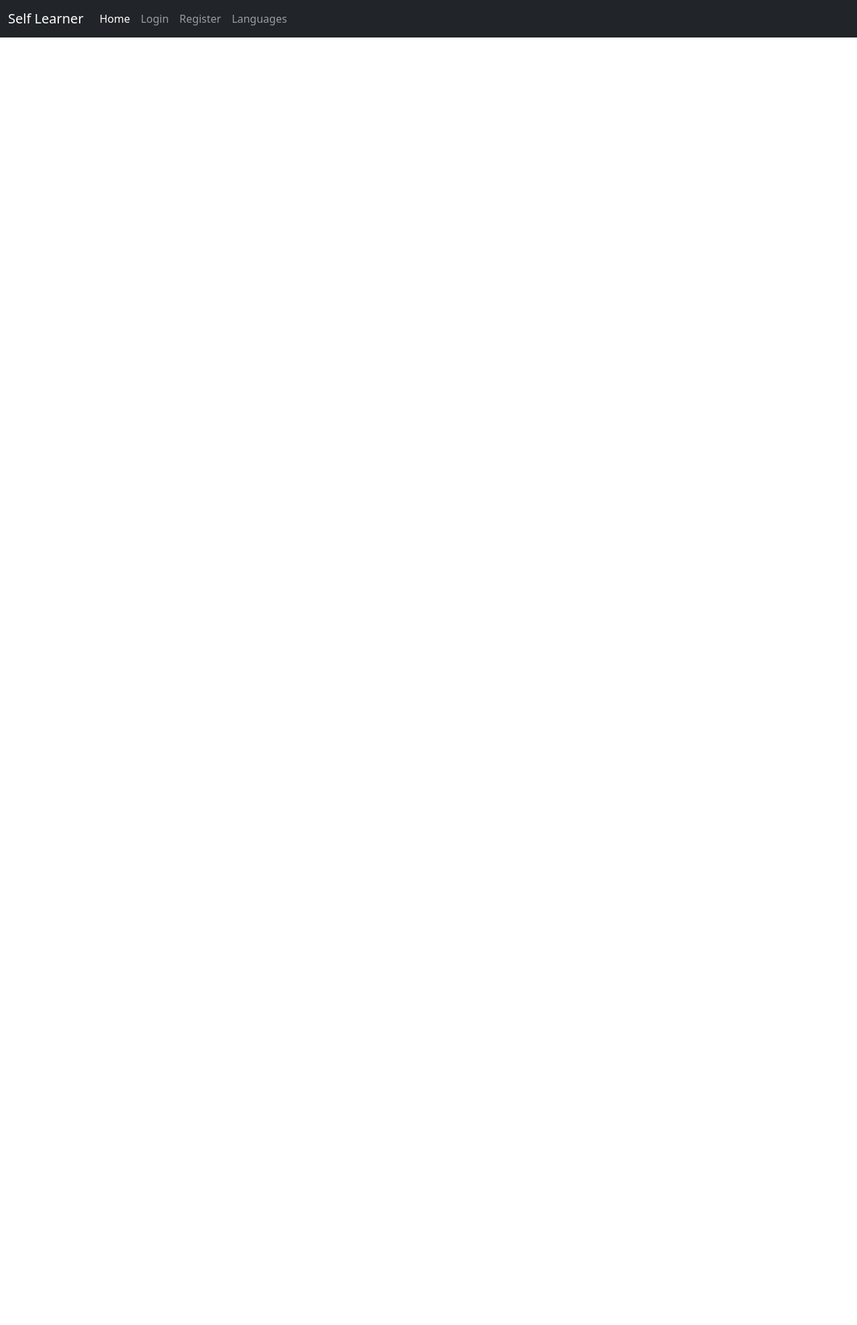
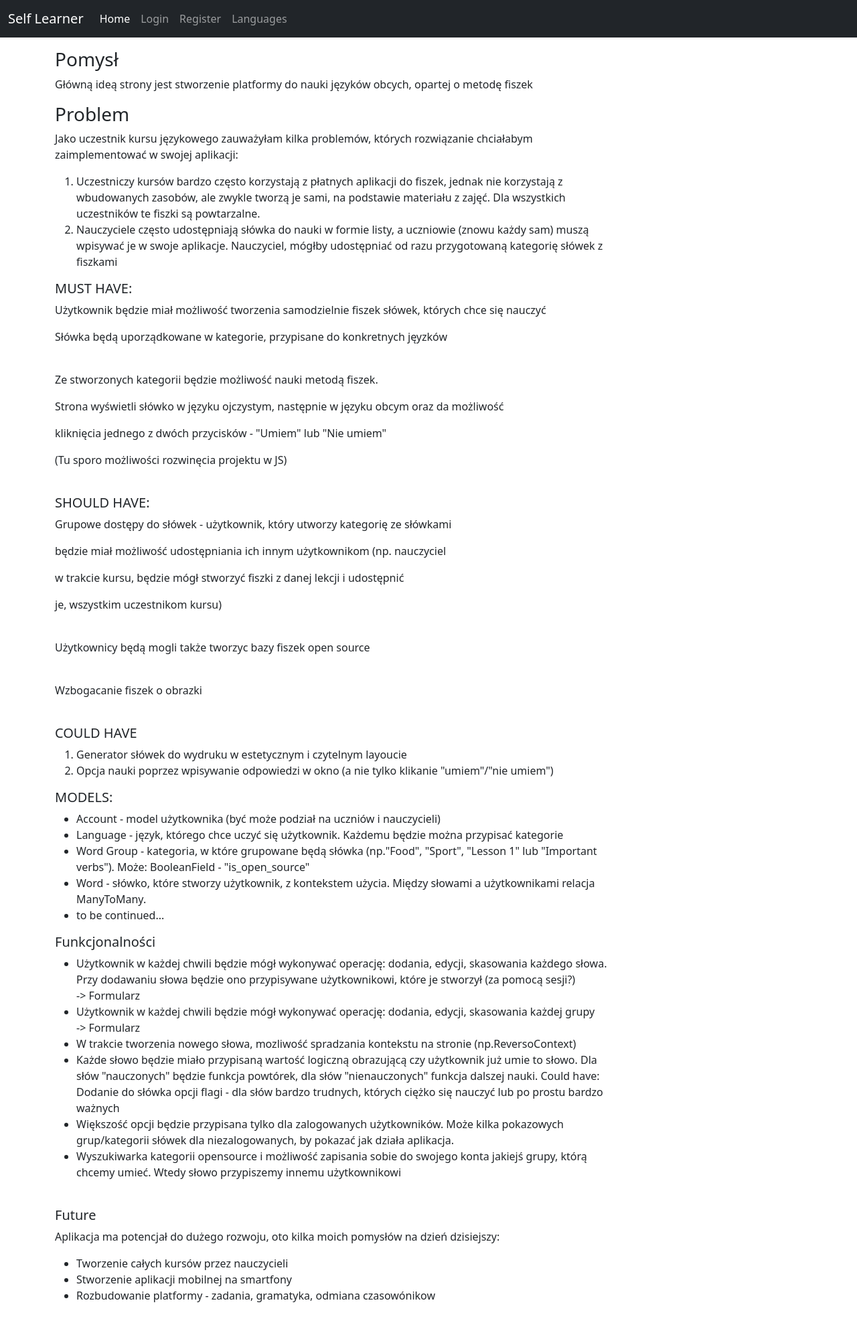
Before and after one commit to niezgodak/SelfLearner, a Django app: page /home/ in a window 1280 px wide. Shown: the whole page at 67% size. Before the commit the page ends 56 px from the top, so only its background shows below. Run offline with Django 4.2, Linux system fonts and the light colour scheme; some libraries are stand-ins or nearby versions.

Commit message:
Project description

```diff
--- a/functionalities/templates/functionalities/home.html
+++ b/functionalities/templates/functionalities/home.html
@@ -1,6 +1,85 @@
 {% extends 'base.html' %}
 {% load static %}
 
-{% block first %}
-    <h1>This is home page</h1>
+{% block firstcontainer %}
+
+    <h3>Pomysł</h3>
+    <p>Główną ideą strony jest stworzenie platformy do nauki języków obcych, opartej o metodę fiszek </p>
+    <h3>Problem</h3>
+    <p>Jako uczestnik kursu językowego zauważyłam kilka problemów,
+        których rozwiązanie chciałabym zaimplementować w swojej aplikacji:</p>
+    <ol>
+        <li>Uczestniczy kursów bardzo często korzystają z płatnych aplikacji do fiszek, jednak nie korzystają z
+        wbudowanych zasobów, ale zwykle tworzą je sami, na podstawie materiału z zajęć. Dla wszystkich
+        uczestników te fiszki są powtarzalne.</li>
+        <li>Nauczyciele często udostępniają słówka do nauki w formie listy, a uczniowie (znowu każdy
+        sam) muszą wpisywać je w swoje aplikacje. Nauczyciel, mógłby udostępniać od razu przygotowaną
+        kategorię słówek z fiszkami </li>
+    </ol>
+    <h5>MUST HAVE:</h5>
+    <p> Użytkownik będzie miał możliwość tworzenia samodzielnie fiszek słówek, których chce się nauczyć </p>
+    <p> Słówka będą uporządkowane w kategorie, przypisane do konkretnych jęyzków </p>
+        <br>
+    <p>Ze stworzonych kategorii będzie możliwość nauki metodą fiszek.</p>
+    <p>Strona wyświetli słówko w języku ojczystym, następnie w języku obcym oraz da możliwość</p>
+    <p>kliknięcia jednego z dwóch przycisków - "Umiem" lub "Nie umiem"</p>
+    <p>(Tu sporo możliwości rozwinęcia projektu w JS)<br><br></p>
+    <h5>SHOULD HAVE:</h5>
+    <p> Grupowe dostępy do słówek - użytkownik, który utworzy kategorię ze słówkami</p>
+    <p> będzie miał możliwość udostępniania ich innym użytkownikom (np. nauczyciel </p>
+    <p> w trakcie kursu, będzie mógł stworzyć fiszki z danej lekcji i udostępnić </p>
+    <p> je, wszystkim uczestnikom kursu)</p>
+    <br>
+    <p>Użytkownicy będą mogli także tworzyc bazy fiszek open source</p><br>
+    <p>Wzbogacanie fiszek o obrazki</p>
+    <br>
+
+    <h5>COULD HAVE</h5>
+    <ol>
+    <li>Generator słówek do wydruku w estetycznym i czytelnym layoucie</li>
+    <li>Opcja nauki poprzez wpisywanie odpowiedzi w okno (a nie tylko klikanie "umiem"/"nie umiem")</li>
+    </ol>
+
+    <h5>MODELS:</h5>
+    <ul>
+    <li>Account - model użytkownika (być może podział na uczniów i nauczycieli)</li>
+    <li>Language - język, którego chce uczyć się użytkownik. Każdemu będzie można przypisać kategorie</li>
+    <li>Word Group - kategoria, w które grupowane będą słówka (np."Food", "Sport", "Lesson 1" lub "Important verbs").
+    Może: BooleanField - "is_open_source"</li>
+    <li>Word - słówko, które stworzy użytkownik, z kontekstem użycia. Między słowami a użytkownikami relacja
+    ManyToMany.</li>
+    <li>to be continued...</li>
+    </ul>
+
+    <h5>Funkcjonalności</h5>
+    <ul>
+        <li>Użytkownik w każdej chwili będzie mógł wykonywać operację: dodania, edycji, skasowania każdego słowa.<br>
+        Przy dodawaniu słowa będzie ono przypisywane użytkownikowi, które je stworzył (za pomocą sesji?)<br>
+        -> Formularz
+
+        </li>
+        <li>Użytkownik w każdej chwili będzie mógł wykonywać operację: dodania, edycji, skasowania każdej grupy<br>
+                -> Formularz
+        </li>
+        <li>W trakcie tworzenia nowego słowa, mozliwość spradzania kontekstu na stronie (np.ReversoContext)</li>
+        <li>Każde słowo będzie miało przypisaną wartość logiczną obrazującą czy użytkownik już umie to słowo.
+            Dla słów "nauczonych" będzie funkcja powtórek, dla słów "nienauczonych" funkcja dalszej nauki.
+            Could have: Dodanie do słówka opcji flagi - dla słów bardzo trudnych, których ciężko się nauczyć lub po prostu bardzo ważnych
+        </li>
+        <li>Większość opcji będzie przypisana tylko dla zalogowanych użytkowników. Może kilka pokazowych grup/kategorii słówek
+        dla niezalogowanych, by pokazać jak działa aplikacja.
+        </li>
+    <li>Wyszukiwarka kategorii opensource i możliwość zapisania sobie do swojego konta jakiejś grupy,
+        którą chcemy umieć. Wtedy słowo przypiszemy innemu użytkownikowi</li>
+
+    </ul>
+    <br>
+        <h5>Future</h5>
+    <p>Aplikacja ma potencjał do dużego rozwoju, oto kilka moich pomysłów na dzień dzisiejszy:</p>
+    <ul><li>Tworzenie całych kursów przez nauczycieli</li>
+    <li>Stworzenie aplikacji mobilnej na smartfony</li>
+    <li> Rozbudowanie platformy - zadania, gramatyka, odmiana czasowónikow  </li>
+    </ul>
+
+
 {% endblock %}
--- a/words/models.py
+++ b/words/models.py
@@ -10,7 +10,7 @@ class Word(models.Model):
     foreign_language = models.CharField(max_length=100)
     example_of_use = models.TextField(null=True)
     is_learned = models.BooleanField(default=False)
-    #user = add user models realation -> user from session? ForeignKey
+    #user = add user models realation -> user from session? ManyToMany
     #language -> I don't know yet if it is needed
 
 class WordGroup(models.Model):
```
